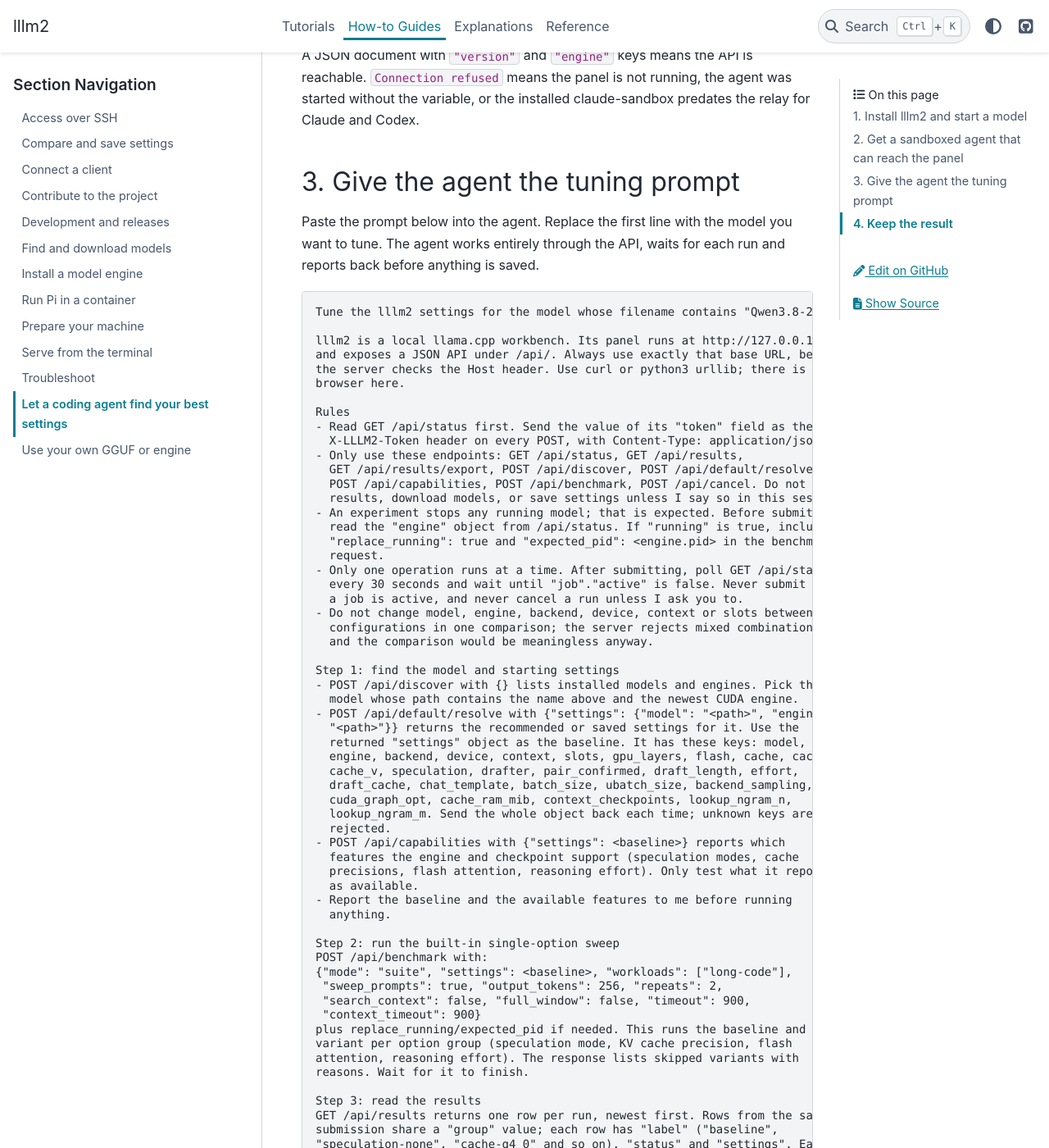
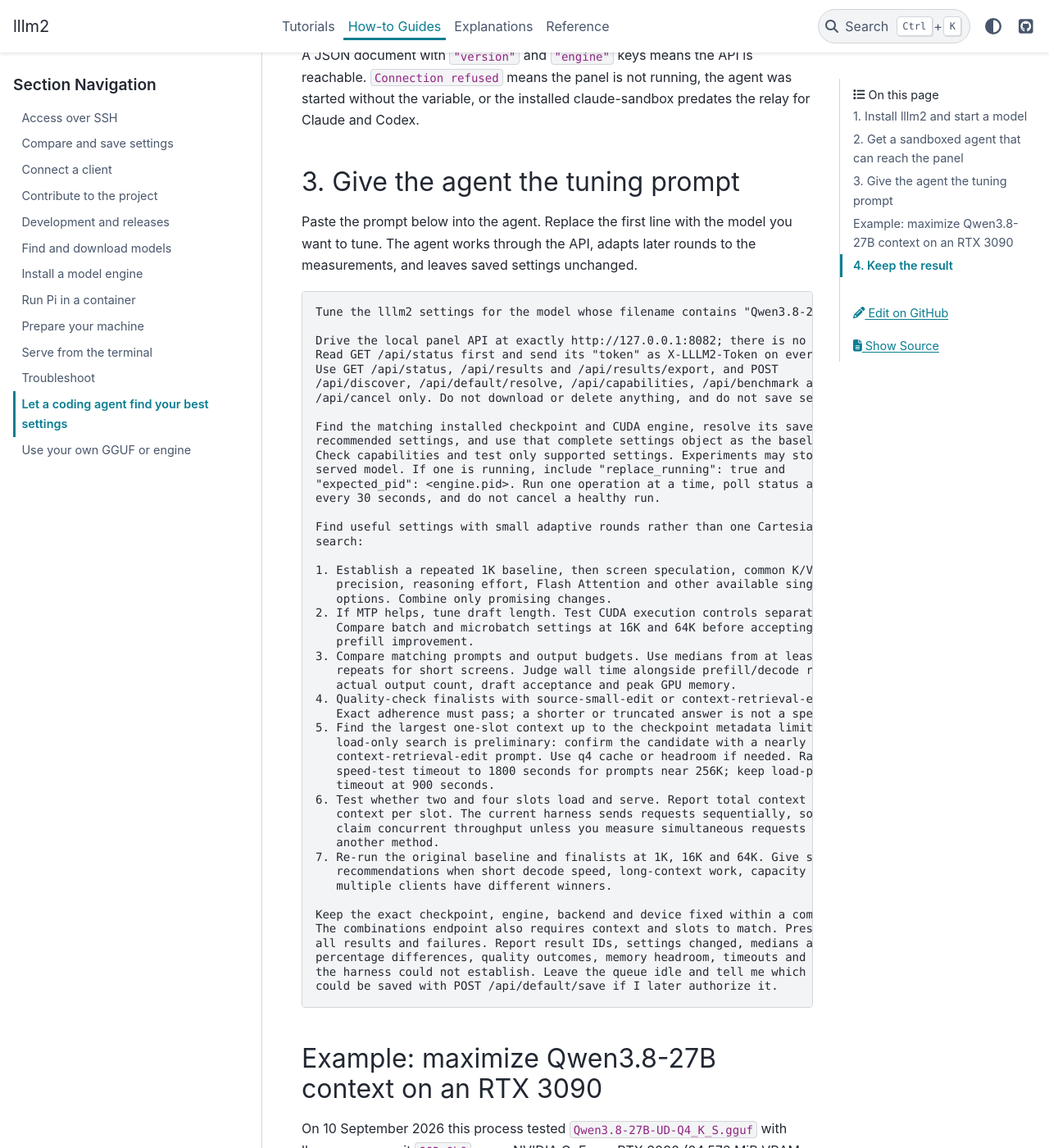
Before and after one commit to gilesknap/lllm2, a Sphinx documentation site: the page built from docs/how-to/tune-with-an-agent.md, in a window 1280 px wide and 1400 px high, scrolled down 1564 px. Shown: the whole window at 82% size. Built offline with Sphinx 7.4.7 and the PyData theme 0.15.4, drawn with Linux system fonts in a browser that asks for light colours; some of the changed text lies outside the part shown.

Commit message:
Docs: make agent tuning adaptive

`````diff
--- a/docs/how-to/tune-with-an-agent.md
+++ b/docs/how-to/tune-with-an-agent.md
@@ -67,106 +67,95 @@
 ## 3. Give the agent the tuning prompt
 
 Paste the prompt below into the agent. Replace the first line with the model
-you want to tune. The agent works entirely through the API, waits for each run
-and reports back before anything is saved.
+you want to tune. The agent works through the API, adapts later rounds to the
+measurements, and leaves saved settings unchanged.
 
 ````text
 Tune the lllm2 settings for the model whose filename contains "Qwen3.8-27B".
 
-lllm2 is a local llama.cpp workbench. Its panel runs at http://127.0.0.1:8082
-and exposes a JSON API under /api/. Always use exactly that base URL, because
-the server checks the Host header. Use curl or python3 urllib; there is no
-browser here.
+Drive the local panel API at exactly http://127.0.0.1:8082; there is no browser.
+Read GET /api/status first and send its "token" as X-LLLM2-Token on every POST.
+Use GET /api/status, /api/results and /api/results/export, and POST
+/api/discover, /api/default/resolve, /api/capabilities, /api/benchmark and
+/api/cancel only. Do not download or delete anything, and do not save settings.
 
-Rules
-- Read GET /api/status first. Send the value of its "token" field as the
-  X-LLLM2-Token header on every POST, with Content-Type: application/json.
-- Only use these endpoints: GET /api/status, GET /api/results,
-  GET /api/results/export, POST /api/discover, POST /api/default/resolve,
-  POST /api/capabilities, POST /api/benchmark, POST /api/cancel. Do not delete
-  results, download models, or save settings unless I say so in this session.
-- An experiment stops any running model; that is expected. Before submitting,
-  read the "engine" object from /api/status. If "running" is true, include
-  "replace_running": true and "expected_pid": <engine.pid> in the benchmark
-  request.
-- Only one operation runs at a time. After submitting, poll GET /api/status
-  every 30 seconds and wait until "job"."active" is false. Never submit while
-  a job is active, and never cancel a run unless I ask you to.
-- Do not change model, engine, backend, device, context or slots between
-  configurations in one comparison; the server rejects mixed combinations
-  and the comparison would be meaningless anyway.
+Find the matching installed checkpoint and CUDA engine, resolve its saved or
+recommended settings, and use that complete settings object as the baseline.
+Check capabilities and test only supported settings. Experiments may stop the
+served model. If one is running, include "replace_running": true and
+"expected_pid": <engine.pid>. Run one operation at a time, poll status about
+every 30 seconds, and do not cancel a healthy run.
 
-Step 1: find the model and starting settings
-- POST /api/discover with {} lists installed models and engines. Pick the
-  model whose path contains the name above and the newest CUDA engine.
-- POST /api/default/resolve with {"settings": {"model": "<path>", "engine":
-  "<path>"}} returns the recommended or saved settings for it. Use the
-  returned "settings" object as the baseline. It has these keys: model,
-  engine, backend, device, context, slots, gpu_layers, flash, cache, cache_k,
-  cache_v, speculation, drafter, pair_confirmed, draft_length, effort,
-  draft_cache, chat_template, batch_size, ubatch_size, backend_sampling,
-  cuda_graph_opt, cache_ram_mib, context_checkpoints, lookup_ngram_n,
-  lookup_ngram_m. Send the whole object back each time; unknown keys are
-  rejected.
-- POST /api/capabilities with {"settings": <baseline>} reports which
-  features the engine and checkpoint support (speculation modes, cache
-  precisions, flash attention, reasoning effort). Only test what it reports
-  as available.
-- Report the baseline and the available features to me before running
-  anything.
+Find useful settings with small adaptive rounds rather than one Cartesian
+search:
 
-Step 2: run the built-in single-option sweep
-POST /api/benchmark with:
-{"mode": "suite", "settings": <baseline>, "workloads": ["long-code"],
- "sweep_prompts": true, "output_tokens": 256, "repeats": 2,
- "search_context": false, "full_window": false, "timeout": 900,
- "context_timeout": 900}
-plus replace_running/expected_pid if needed. This runs the baseline and one
-variant per option group (speculation mode, KV cache precision, flash
-attention, reasoning effort). The response lists skipped variants with
-reasons. Wait for it to finish.
+1. Establish a repeated 1K baseline, then screen speculation, common K/V cache
+   precision, reasoning effort, Flash Attention and other available single
+   options. Combine only promising changes.
+2. If MTP helps, tune draft length. Test CUDA execution controls separately.
+   Compare batch and microbatch settings at 16K and 64K before accepting a
+   prefill improvement.
+3. Compare matching prompts and output budgets. Use medians from at least three
+   repeats for short screens. Judge wall time alongside prefill/decode rates,
+   actual output count, draft acceptance and peak GPU memory.
+4. Quality-check finalists with source-small-edit or context-retrieval-edit.
+   Exact adherence must pass; a shorter or truncated answer is not a speed win.
+5. Find the largest one-slot context up to the checkpoint metadata limit. A
+   load-only search is preliminary: confirm the candidate with a nearly full
+   context-retrieval-edit prompt. Use q4 cache or headroom if needed. Raise the
+   speed-test timeout to 1800 seconds for prompts near 256K; keep load-probe
+   timeout at 900 seconds.
+6. Test whether two and four slots load and serve. Report total context and
+   context per slot. The current harness sends requests sequentially, so do not
+   claim concurrent throughput unless you measure simultaneous requests by
+   another method.
+7. Re-run the original baseline and finalists at 1K, 16K and 64K. Give separate
+   recommendations when short decode speed, long-context work, capacity and
+   multiple clients have different winners.
 
-Step 3: read the results
-GET /api/results returns one row per run, newest first. Rows from the same
-submission share a "group" value; each row has "label" ("baseline",
-"speculation-none", "cache-q4_0" and so on), "status" and "settings". Each
-row's "samples" list has one entry per workload, prompt size and repeat with
-"input_tokens", "output_tokens", "prefill_tok_s", "decode_tok_s",
-"wall_seconds", "peak_total_gpu_used_mib", "peak_engine_rss_mib" and
-"adherence". Compare rows only at the same input size. Average the repeats.
-Print a table: label, and for each prompt size the mean decode tok/s,
-prefill tok/s and peak GPU MiB. Note any failed or skipped variants and
-their reasons.
+Keep the exact checkpoint, engine, backend and device fixed within a comparison.
+The combinations endpoint also requires context and slots to match. Preserve
+all results and failures. Report result IDs, settings changed, medians and
+percentage differences, quality outcomes, memory headroom, timeouts and anything
+the harness could not establish. Leave the queue idle and tell me which result
+could be saved with POST /api/default/save if I later authorize it.
+````
 
-Step 4: combine the winners
-Build up to 6 configurations from the baseline that combine the options that
-helped, plus one or two follow-ups worth checking (for example a different
-draft_length if speculation helped, or batch_size 4096 with ubatch_size 1024
-if prefill matters). Show me the list and wait for my go-ahead. Then POST
-/api/benchmark with {"mode": "combinations", "settings": <baseline>,
-"combinations": [<settings>, ...]} and the same workload and budget fields as
-step 2. Rows come back labelled "combination-1", "combination-2" and so on in
-the order sent. Wait, then extend the table.
+## Example: maximize Qwen3.8-27B context on an RTX 3090
 
-Step 5: confirm the finalist on more workloads
-Take the best configuration by decode tok/s at 16K input that is within 3%
-of the best prefill, and rerun it alone with {"mode": "custom", "settings":
-<finalist>, "workloads": ["long-code", "source-small-edit",
-"context-retrieval-edit"], "sweep_prompts": true, "repeats": 2}. The two
-source workloads report "adherence"; treat a failed adherence as
-disqualifying and fall back to the next candidate. Optionally, with my
-go-ahead, run the finalist once more with "search_context": true,
-"workloads": [] and "max_context": 131072 to measure the largest context that
-loads.
+On 10 September 2026 this process tested
+`Qwen3.8-27B-UD-Q4_K_S.gguf` with llama.cpp commit `662a0b0` on an NVIDIA
+GeForce RTX 3090 (24,576 MiB VRAM, compute capability 8.6, driver 595.91.07)
+with a Ryzen 7 5800X and 30.3 GiB system RAM. The chosen one-slot coding
+profile was:
 
-Step 6: report
-Give me a final table with baseline, finalist and the difference in decode
-and prefill tok/s at each prompt size, peak GPU memory, and the list of
-settings that changed. State what you could not measure. Do not save
-anything. I will open Experiment history in the panel, expand the finalist
-row and click "Try in Launch" then "Save my settings" myself, or I will ask
-you to POST /api/default/save with {"result_id": "<row id>"}.
-````
+| Setting | Value |
+|---|---|
+| Total context / slots | 262,144 / 1 |
+| GPU layers / Flash Attention | 999 / on |
+| Common K/V cache | q4_0 |
+| Reasoning effort | default |
+| Speculation / draft length / draft cache | MTP / 3 / q8_0 |
+| Logical batch / physical microbatch | 2048 / 512 |
+| Target GPU sampling / concurrent CUDA streams | off / off |
+
+A 260,064-token retrieval/edit prompt reserved 2,048 reply tokens plus a
+32-token margin. It passed exact adherence, processed the prompt at 443.5 tok/s,
+decoded at 29.8 tok/s and finished in 601 seconds. Sampled total GPU use peaked
+at 24,093 MiB, so startup was sensitive to other GPU applications; 235,776 is
+the 10%-headroom alternative.
+
+For repeated 1K/256-token long-code requests, q4/default improved median decode
+from 71.34 to 72.99 tok/s (2.3%), reduced wall time from 4.54 to 4.48 seconds
+(1.4%), and saved about 1 GiB of sampled GPU memory. A separate q8/low-effort
+profile reached 78.76 tok/s (10.4% faster decode and 7.8% lower wall time) and
+passed the exact small-edit check, but regressed at 16K and 64K. It was therefore
+a short-request option, not the saved long-context default.
+
+Two slots at 131,072 total context also loaded and served, providing 65,536
+tokens per slot at a sampled 22,876 MiB. Four slots at 65,536 total provided
+16,384 per slot and also served, but simultaneous-request throughput was not
+measured.
 
 ## 4. Keep the result
 
`````
